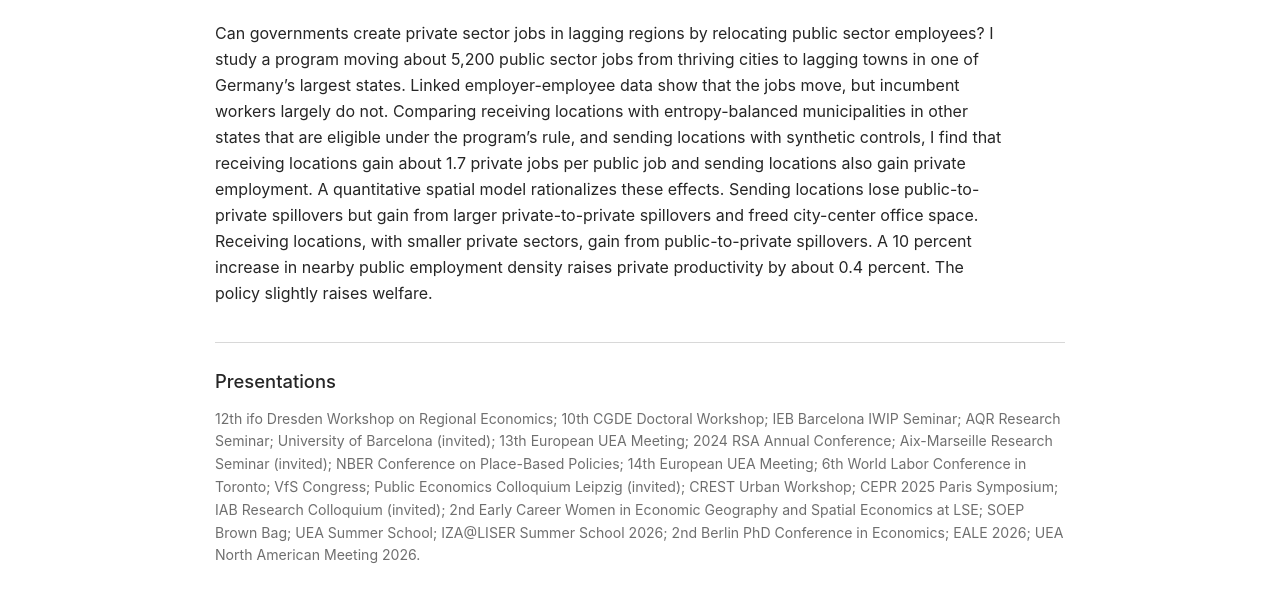
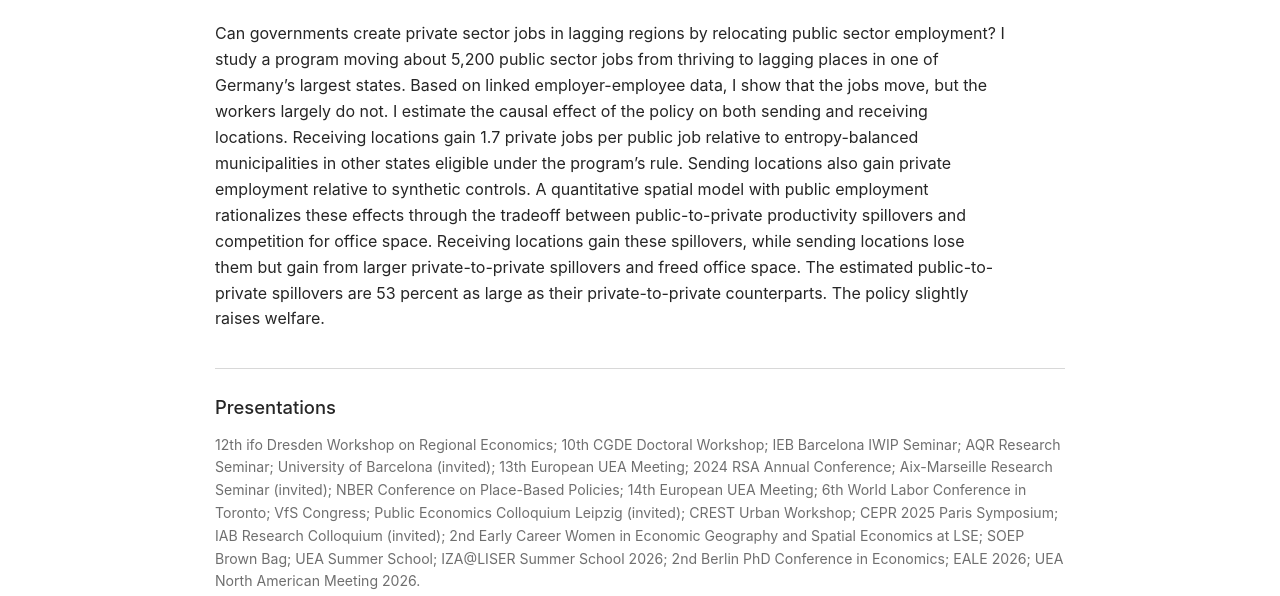
Before and after one commit to dndfreitas/dndfreitas.github.io, a plain HTML site: page jmp/index.html in a window 1280 px wide. Shown: the part 323-919 px from the top of the page. Drawn offline with Linux system fonts and the light colour scheme.

Commit message:
Update JMP PDF, abstract and research page map (15 November 2026 draft)
Co-Authored-By: Claude Opus 5.5 <noreply@anthropic.com>

```diff
--- a/jmp/index.html
+++ b/jmp/index.html
@@ -66,22 +66,23 @@
         </div>
         <p class="abstract">
           Can governments create private sector jobs in lagging regions by
-          relocating public sector employees? I study a program moving about
-          5,200 public sector jobs from thriving cities to lagging towns in
-          one of Germany’s largest states. Linked employer-employee data show
-          that the jobs move, but incumbent workers largely do not. Comparing
-          receiving locations with entropy-balanced municipalities in other
-          states that are eligible under the program’s rule, and sending
-          locations with synthetic controls, I find that receiving locations
-          gain about 1.7 private jobs per public job and sending locations
-          also gain private employment. A quantitative spatial model
-          rationalizes these effects. Sending locations lose public-to-private
-          spillovers but gain from larger private-to-private spillovers and
-          freed city-center office space. Receiving locations, with smaller
-          private sectors, gain from public-to-private spillovers. A 10
-          percent increase in nearby public employment density raises
-          private productivity by about 0.4 percent. The policy slightly
-          raises welfare.
+          relocating public sector employment? I study a program moving about
+          5,200 public sector jobs from thriving to lagging places in one of
+          Germany’s largest states. Based on linked employer-employee data, I
+          show that the jobs move, but the workers largely do not. I estimate
+          the causal effect of the policy on both sending and receiving
+          locations. Receiving locations gain 1.7 private jobs per public job
+          relative to entropy-balanced municipalities in other states
+          eligible under the program’s rule. Sending locations also gain
+          private employment relative to synthetic controls. A quantitative
+          spatial model with public employment rationalizes these effects
+          through the tradeoff between public-to-private productivity
+          spillovers and competition for office space. Receiving locations
+          gain these spillovers, while sending locations lose them but gain
+          from larger private-to-private spillovers and freed office space.
+          The estimated public-to-private spillovers are 53 percent as large
+          as their private-to-private counterparts. The policy slightly raises
+          welfare.
         </p>
         <section
           class="jmp-presentations"
```
Also changed, not shown: research/index.html (+1 -1 lines), assets/images/research/public-sector-relocations.png, 1 other file.
